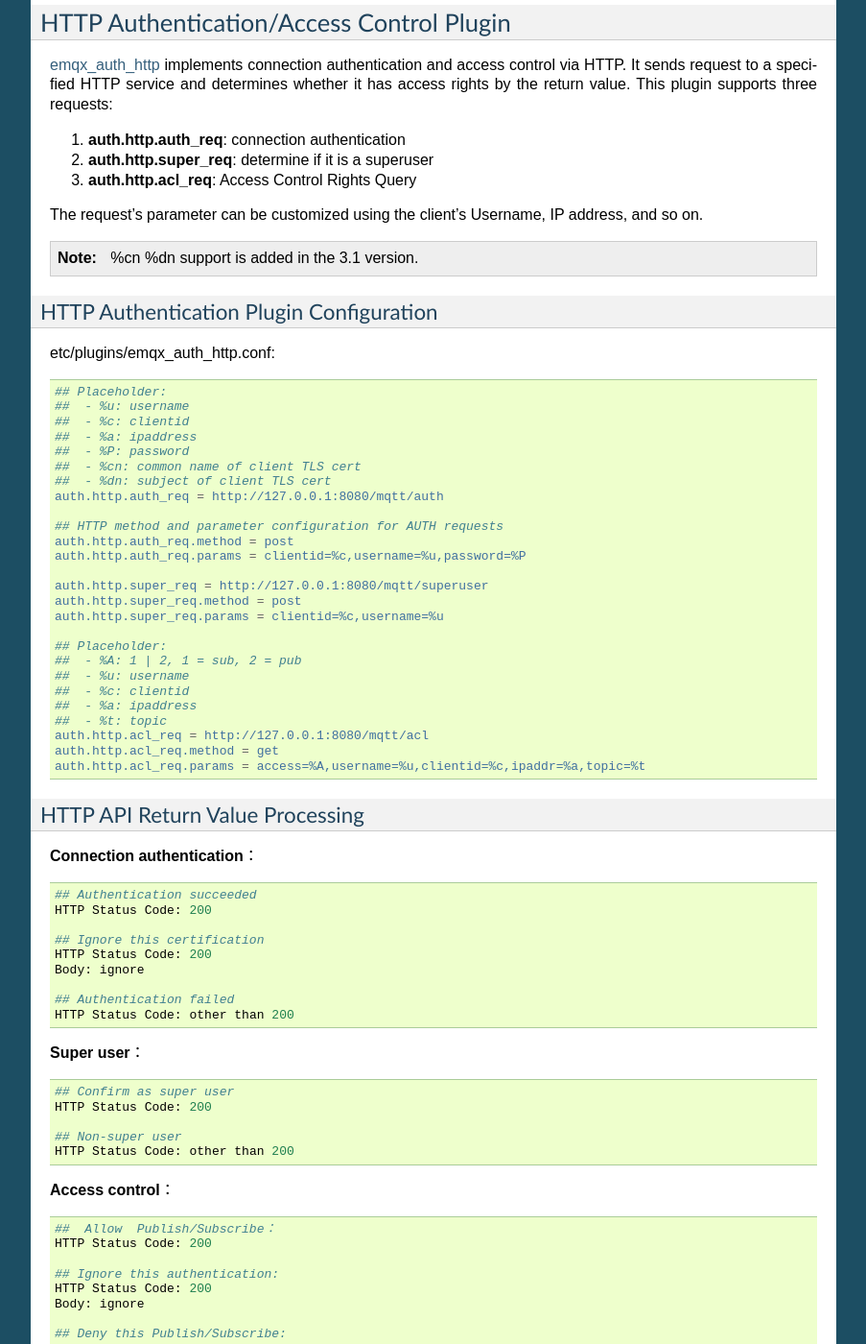
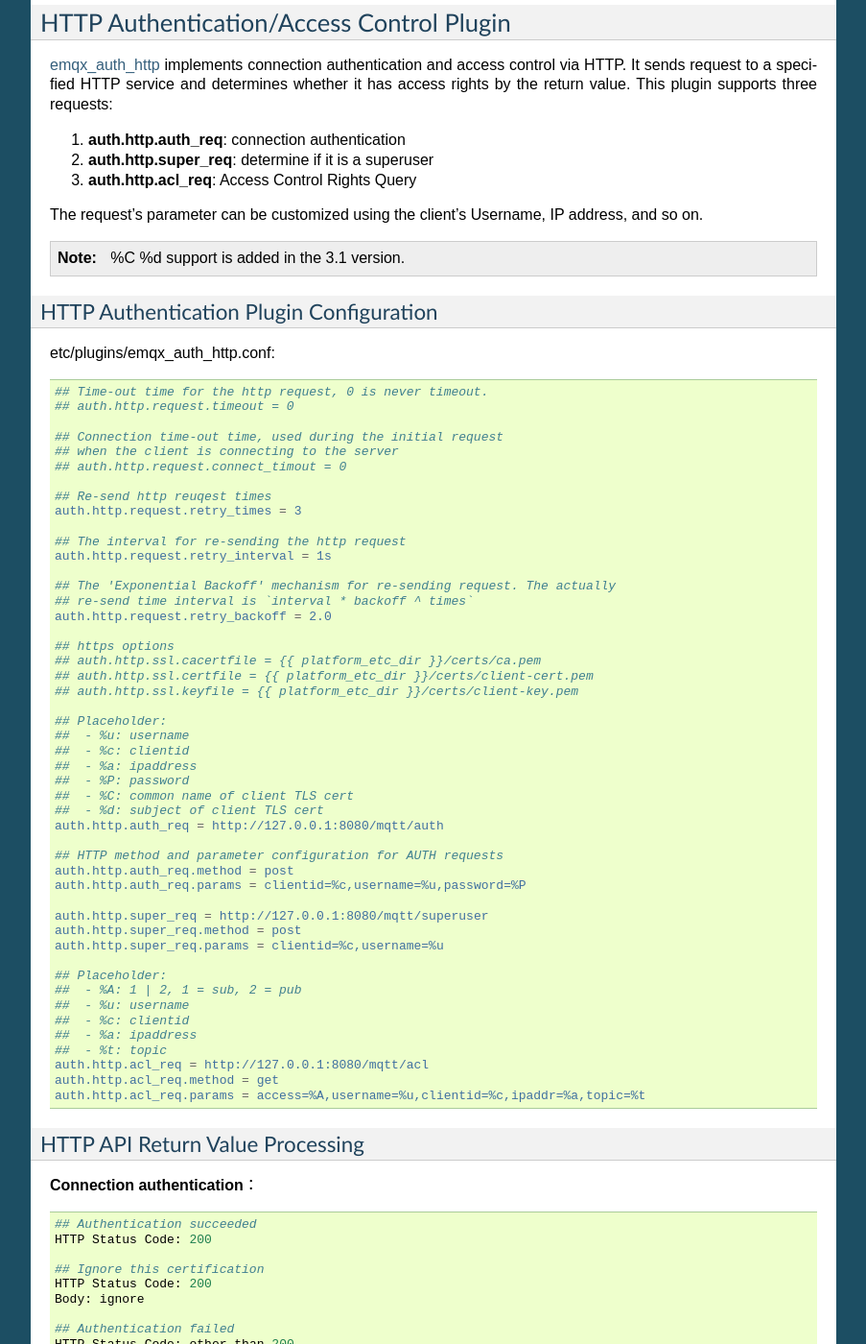
Before and after one commit to emqxarchive/emqx-docs-en, a Sphinx documentation site: the page built from source/plugins.rst, in a window 1280 px wide and 1400 px high, scrolled down 4388 px. Shown: the whole window at 96% size, without its empty margins (198-1101 px from the left). Built offline with Sphinx 7.4.7, drawn with Linux system fonts in a browser that asks for light colours; some of the changed text lies outside the part shown.

```diff
--- a/source/plugins.rst
+++ b/source/plugins.rst
@@ -252,7 +252,7 @@ This plugin supports three requests:
 
 The request's parameter can be customized using the client's Username, IP address, and so on.
 
-.. NOTE:: %cn %dn support is added in the 3.1 version.
+.. NOTE:: %C %d support is added in the 3.1 version.
 
 HTTP Authentication Plugin Configuration
 ::::::::::::::::::::::::::::::::::::::::
@@ -261,13 +261,35 @@ etc/plugins/emqx_auth_http.conf:
 
 .. code:: properties
 
+    ## Time-out time for the http request, 0 is never timeout.
+    ## auth.http.request.timeout = 0
+
+    ## Connection time-out time, used during the initial request
+    ## when the client is connecting to the server
+    ## auth.http.request.connect_timout = 0
+
+    ## Re-send http reuqest times
+    auth.http.request.retry_times = 3
+
+    ## The interval for re-sending the http request
+    auth.http.request.retry_interval = 1s
+
+    ## The 'Exponential Backoff' mechanism for re-sending request. The actually
+    ## re-send time interval is `interval * backoff ^ times`
+    auth.http.request.retry_backoff = 2.0
+
+    ## https options
+    ## auth.http.ssl.cacertfile = {{ platform_etc_dir }}/certs/ca.pem
+    ## auth.http.ssl.certfile = {{ platform_etc_dir }}/certs/client-cert.pem
+    ## auth.http.ssl.keyfile = {{ platform_etc_dir }}/certs/client-key.pem
+
     ## Placeholder:
     ##  - %u: username
     ##  - %c: clientid
     ##  - %a: ipaddress
     ##  - %P: password
-    ##  - %cn: common name of client TLS cert
-    ##  - %dn: subject of client TLS cert
+    ##  - %C: common name of client TLS cert
+    ##  - %d: subject of client TLS cert
     auth.http.auth_req = http://127.0.0.1:8080/mqtt/auth
 
     ## HTTP method and parameter configuration for AUTH requests
@@ -399,11 +421,14 @@ etc/plugins/emqx_auth_mysql.conf:
     ## Mysql authentication user table name
     auth.mysql.database = mqtt
 
+    ## Mysql query timeout
+    auth.mysql.query_timeout = 5s
+
     ## Available placeholders:
     ##  - %u: username
     ##  - %c: clientid
-    ##  - %cn: common name of client TLS cert
-    ##  - %dn: subject of client TLS cert
+    ##  - %C: common name of client TLS cert
+    ##  - %d: subject of client TLS cert
     ## Note: This SQL queries `password` field only
     auth.mysql.auth_query = select password from mqtt_user where username = '%u' limit 1
 
@@ -435,7 +460,7 @@ To prevent the security issue caused by password being too simple, the plugin al
     ## macfun: md4, md5, ripemd160, sha, sha224, sha256, sha384, sha512
     ## auth.mysql.password_hash = pbkdf2,sha256,1000,20
 
-.. note:: %cn %dn support is added in version 3.1.
+.. note:: %C %d support is added in version 3.1.
 
 PostgreSQL Authentication Plugin
 --------------------------------
@@ -504,8 +529,8 @@ etc/plugins/emqx_auth_pgsql.conf:
     ## Placeholder:
     ##  - %u: username
     ##  - %c: clientid
-    ##  - %cn: common name of client TLS cert
-    ##  - %dn: subject of client TLS cert
+    ##  - %C: common name of client TLS cert
+    ##  - %d: subject of client TLS cert
     auth.pgsql.auth_query = select password from mqtt_user where username = '%u' limit 1
 
     ## Encryption method: plain | md5 | sha | sha256 | bcrypt
@@ -548,7 +573,7 @@ Enable the following configuration to support TLS connections to PostgreSQL:
     ## auth.pgsql.ssl_opts.certfile =
     ## auth.pgsql.ssl_opts.cacertfile =
 
-.. note:: %cn %dn support is added in version 3.1.
+.. note:: %C %d support is added in version 3.1.
 
 Redis Authentication/Access Control Plugin
 ------------------------------------------
@@ -585,12 +610,15 @@ etc/plugins/emqx_auth_redis.conf:
     ## Redis password
     ## auth.redis.password =
 
+    ## Redis query timeout
+    auth.redis.query_timeout = 5s
+
     ## Authentication Query Command
     ## Placeholder:
     ##  - %u: username
     ##  - %c: clientid
-    ##  - %cn: common name of client TLS cert
-    ##  - %dn: subject of client TLS cert
+    ##  - %C: common name of client TLS cert
+    ##  - %d: subject of client TLS cert
     auth.redis.auth_cmd = HMGET mqtt_user:%u password
 
     ## Password encryption method.
@@ -619,7 +647,7 @@ The password can be hashed for higher security:
     ## macfun: md4, md5, ripemd160, sha, sha224, sha256, sha384, sha512
     ## auth.redis.password_hash = pbkdf2,sha256,1000,20
 
-.. note::  %cn %dn support is added in version 3.1.
+.. note::  %C %d support is added in version 3.1.
 
 Redis User Hash
 ::::::::::::::::
@@ -678,6 +706,9 @@ etc/plugins/emqx_auth_mongo.conf:
     ## Authentication data table name
     auth.mongo.database = mqtt
 
+    ## MongoDB query timeout
+    auth.mongo.query_timeout = 5s
+
     ## Authentication Query Configuration
     auth.mongo.auth_query.collection = mqtt_user
     auth.mongo.auth_query.password_field = password
@@ -687,8 +718,8 @@ etc/plugins/emqx_auth_mongo.conf:
     ## Placeholder:
     ##  - %u: username
     ##  - %c: clientid
-    ##  - %cn: common name of client TLS cert
-    ##  - %dn: subject of client TLS cert
+    ##  - %C: common name of client TLS cert
+    ##  - %d: subject of client TLS cert
     auth.mongo.auth_query.selector = username=%u
 
     ## Super User Query
@@ -703,7 +734,7 @@ etc/plugins/emqx_auth_mongo.conf:
 
     auth.mongo.acl_query.selector = username=%u
 
-.. note:: %cn %dn support is added in version 3.1.
+.. note:: %C %d support is added in version 3.1.
 
 MongoDB database
 ::::::::::::::::::
@@ -858,9 +889,16 @@ DTLS can be enabled if the following two configuration items are set:
 
 .. code:: properties
 
-    coap.keyfile = etc/certs/key.pem
+    ## Listen port for DTLS
+    coap.dtls.port = 5684
 
-    coap.certfile = etc/certs/cert.pem
+    coap.dtls.keyfile = {{ platform_etc_dir }}/certs/key.pem
+    coap.dtls.certfile = {{ platform_etc_dir }}/certs/cert.pem
+
+    ## DTLS options
+    ## coap.dtls.verify = verify_peer
+    ## coap.dtls.cacertfile = {{ platform_etc_dir }}/certs/cacert.pem
+    ## coap.dtls.fail_if_no_peer_cert = false
 
 Test the CoAP Plugin
 ::::::::::::::::::::
```
